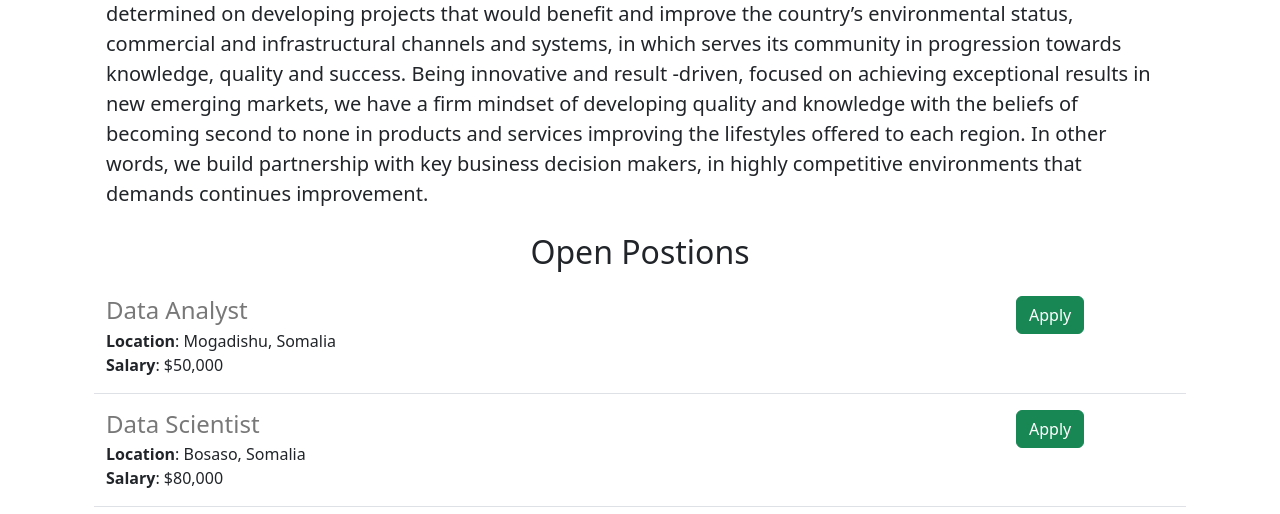
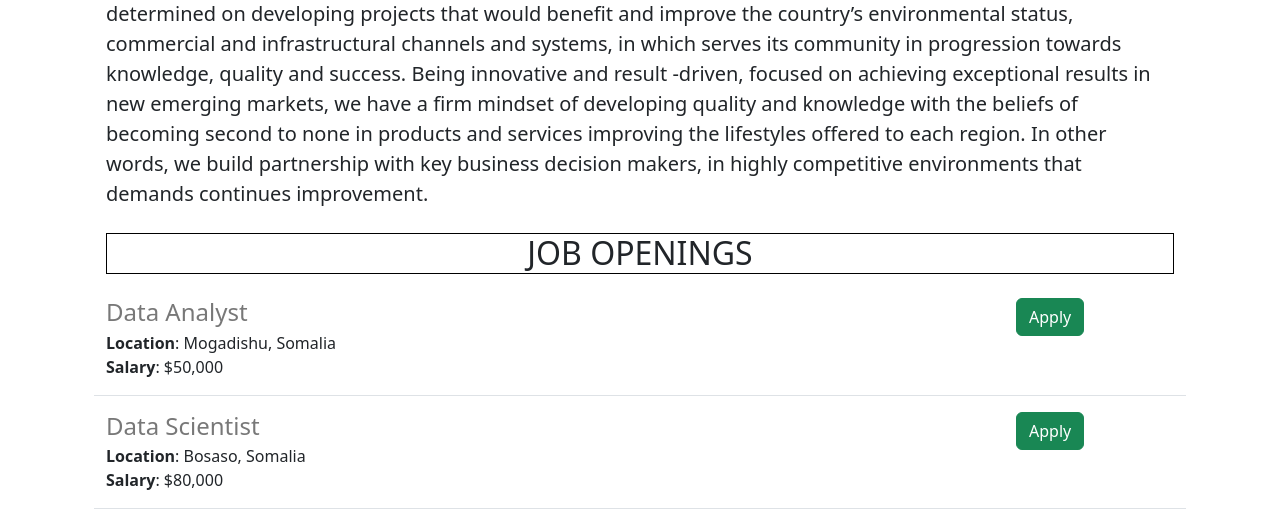
Before and after one commit to abdishakur1000/red-leaf-apps, a Flask app: page / in a window 1280 px wide. Shown: the part 1440-1954 px from the top of the page. Run offline with Flask 2, Linux system fonts and the light colour scheme.

Commit message:
MADE SOME CHANGES

```diff
--- a/templates/home.html
+++ b/templates/home.html
@@ -77,7 +77,7 @@ words, we build partnership with key
 business decision makers, in highly
 competitive environments that demands
 continues improvement.</p>
-    <h2 class="text-center mt-4 mb-4">Open Postions </h2>
+    <h2 class="text-center mt-4 mb-4 border border-black">JOB OPENINGS </h2>
     <div >
       {% for job in jobs %}
         {% include 'jobitem.html' %}
```
